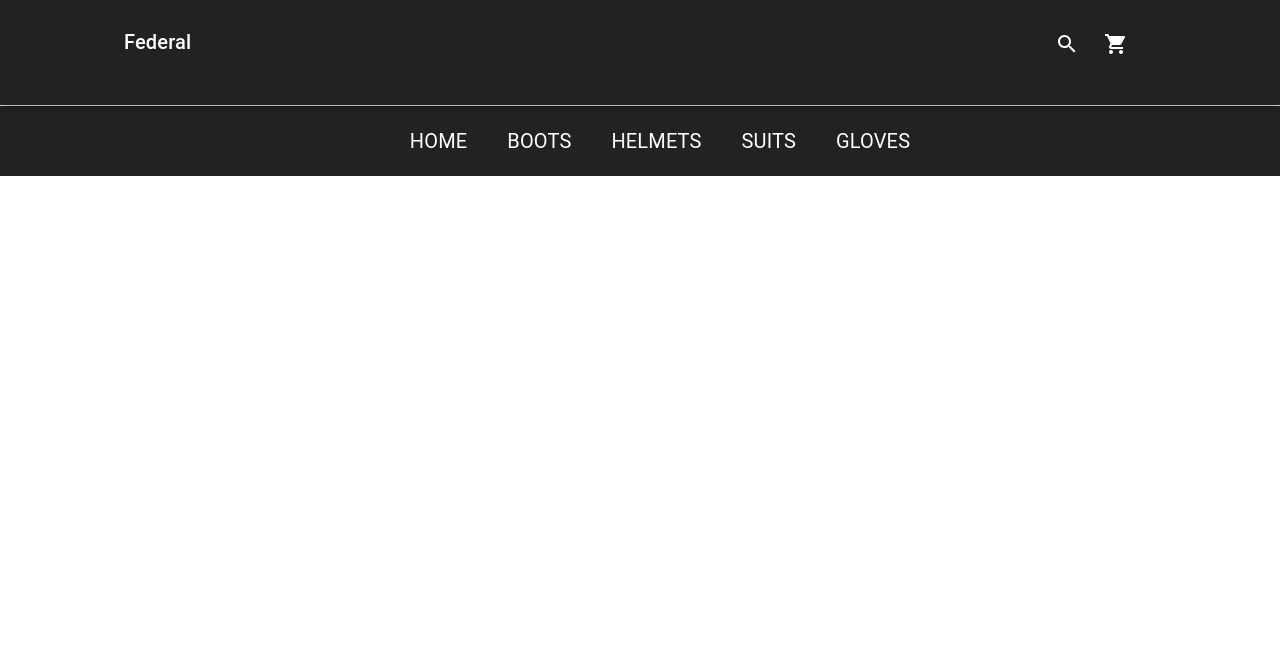
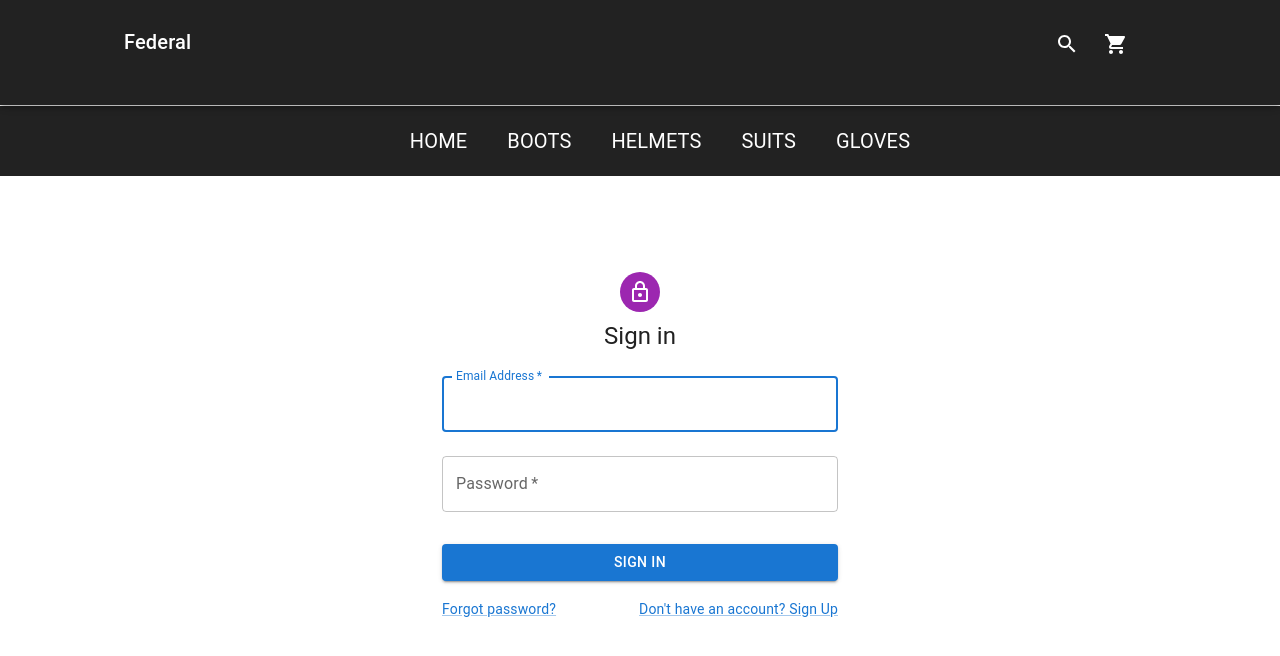
Before and after one commit to Abdullah-Ahmed1/FEDERAL, a React (Vite) app in the folder frontend/: page /login in a window 1280 px wide. Shown: the top 656 px of the page. Built offline with nearby package versions, Linux system fonts and the light colour scheme.

Commit message:
login and register routes added + pages initialized

```diff
--- a/frontend/package.json
+++ b/frontend/package.json
@@ -15,6 +15,7 @@
     "@mui/icons-material": "^5.11.16",
     "@mui/material": "^5.11.16",
     "@mui/styled-engine-sc": "^5.11.11",
+    "axios": "^1.3.5",
     "react": "^18.2.0",
     "react-dom": "^18.2.0",
     "react-redux": "^8.0.5",
--- a/frontend/src/App.tsx
+++ b/frontend/src/App.tsx
@@ -1,4 +1,3 @@
-import './App.css'
 import {Routes,Route} from 'react-router-dom'
 import Home from './pages/Home'
 import Store from './pages/Store'
@@ -19,8 +18,8 @@
 import Typography from '@mui/material/Typography';
 import SearchIcon from '@mui/icons-material/Search';
 import ShoppingCartIcon from '@mui/icons-material/ShoppingCart';
-import Button from '@mui/material/Button';
-import Grid2 from '@mui/material/Unstable_Grid2';
+import Login from './pages/Login';
+import Register from './pages/Register';
 
 interface Props {
   window?: () => Window;
@@ -29,7 +28,7 @@
 const drawerWidth = 240;
 const navItems = ['Home', 'About', 'Contact'];
 
-export default function Navbar(props: Props) {
+export default function Main(props: Props) {
   const { window } = props;
   const [mobileOpen, setMobileOpen] = React.useState(false);
 
@@ -126,6 +125,8 @@
          <Route  path='/'  element={<Home/>} />
          <Route  path='/store'  element={<Store/>} />
          <Route  path='/about'  element={<AboutUs/>} />
+         <Route  path='/login'  element={<Login/>} />
+         <Route  path='/register'  element={<Register/>} />
        </Routes>
       </Box>
 
--- a/frontend/src/pages/Home.tsx
+++ b/frontend/src/pages/Home.tsx
@@ -1,8 +1,22 @@
 import Header from "../components/Header"
 import Navbar from "../components/Navbar"
 import Grid2 from '@mui/material/Unstable_Grid2'
+import axios from 'axios'
+import {useEffect} from 'react'
+
 const Home = ()=>{
 
+  useEffect(()=>{
+
+    axios.get('http://localhost:3000/auth/test',{
+      withCredentials:true,
+      headers: {'Access-Control-Allow-Origin': '*', 'Content-Type': 'application/json'}
+  }).then((res)=>{
+    console.log(res)
+  }).catch((err)=>{
+    console.log(err)
+  })
+  },[])
     return(
         <Grid2 container flexDirection={'row'} sx = {{backgroundColor:"green"}}>
           home
--- /dev/null
+++ b/frontend/src/pages/Login.tsx
@@ -0,0 +1,99 @@
+import * as React from 'react';
+import Avatar from '@mui/material/Avatar';
+import Button from '@mui/material/Button';
+import CssBaseline from '@mui/material/CssBaseline';
+import TextField from '@mui/material/TextField';
+import FormControlLabel from '@mui/material/FormControlLabel';
+import Checkbox from '@mui/material/Checkbox';
+import Link from '@mui/material/Link';
+import Grid from '@mui/material/Grid';
+import Box from '@mui/material/Box';
+import LockOutlinedIcon from '@mui/icons-material/LockOutlined';
+import Typography from '@mui/material/Typography';
+import Container from '@mui/material/Container';
+import { createTheme, ThemeProvider } from '@mui/material/styles';
+
+
+
+const theme = createTheme();
+
+export default function Login() {
+  const handleSubmit = (event: React.FormEvent<HTMLFormElement>) => {
+    event.preventDefault();
+    const data = new FormData(event.currentTarget);
+    console.log({
+      email: data.get('email'),
+      password: data.get('password'),
+    });
+  };
+
+  return (
+    <ThemeProvider theme={theme}>
+      <Container component="main" maxWidth="xs">
+        <CssBaseline />
+        <Box
+          sx={{
+            marginTop: 8,
+            display: 'flex',
+            flexDirection: 'column',
+            alignItems: 'center',
+          }}
+        >
+          <Avatar sx={{ m: 1, bgcolor: 'secondary.main' }}>
+            <LockOutlinedIcon />
+          </Avatar>
+          <Typography component="h1" variant="h5">
+            Sign in
+          </Typography>
+          <Box component="form" onSubmit={handleSubmit} noValidate sx={{ mt: 1 }}>
+            <TextField
+              margin="normal"
+              required
+              fullWidth
+              id="email"
+              label="Email Address"
+              name="email"
+              autoComplete="email"
+              autoFocus
+            />
+            <TextField
+              margin="normal"
+              required
+              fullWidth
+              name="password"
+              label="Password"
+              type="password"
+              id="password"
+              autoComplete="current-password"
+            />
+            {/* <FormControlLabel
+              control={<Checkbox value="remember" color="primary" />}
+              label="Remember me"
+            /> */}
+            <Button
+              type="submit"
+              fullWidth
+              variant="contained"
+              sx={{ mt: 3, mb: 2 }}
+            >
+              Sign In
+            </Button>
+            <Grid container>
+              <Grid item xs>
+                <Link href="#" variant="body2">
+                  Forgot password?
+                </Link>
+              </Grid>
+              <Grid item>
+                <Link href="#" variant="body2">
+                  {"Don't have an account? Sign Up"}
+                </Link>
+              </Grid>
+            </Grid>
+          </Box>
+        </Box>
+
+      </Container>
+    </ThemeProvider>
+  );
+}
--- /dev/null
+++ b/frontend/src/pages/Register.tsx
@@ -0,0 +1,8 @@
+const Register = ()=>{
+    return(
+        <div>
+            This is a register page
+        </div>
+    )
+}
+export default Register
```
Also changed, not shown: 1 other file (tests, documents, lock files or other folders).
